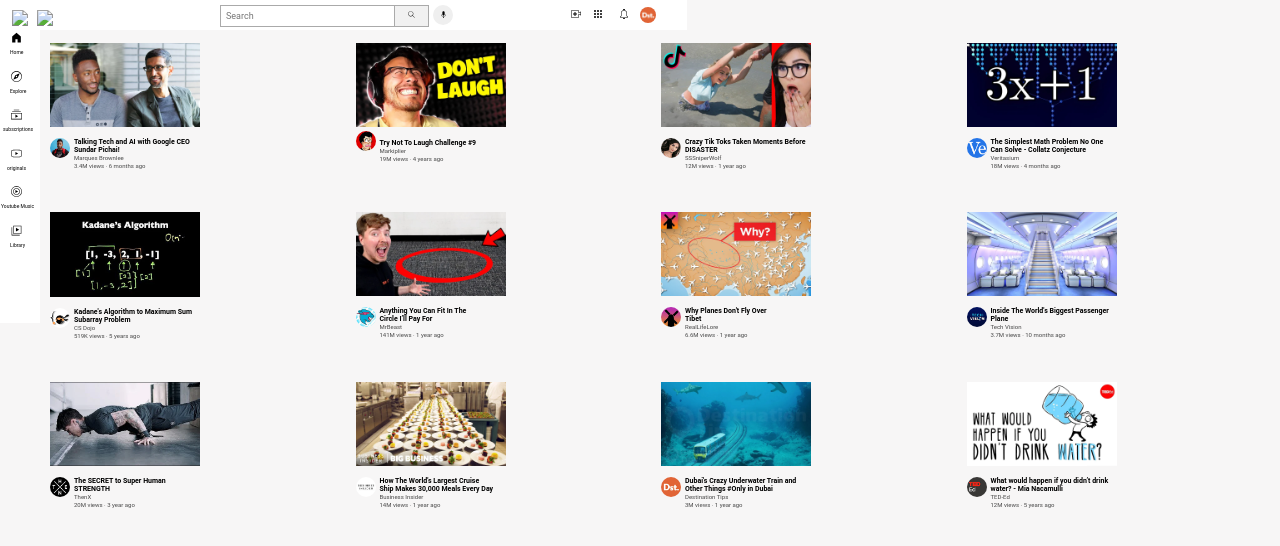
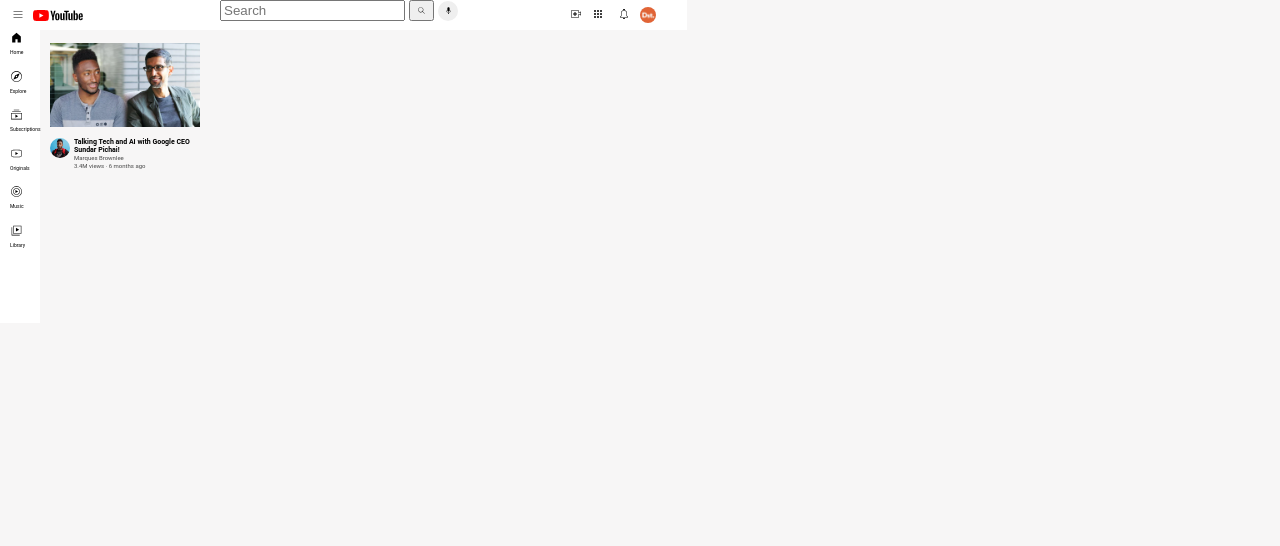
Before and after one commit to Garuka207/newyoutube, a plain HTML site: page index.html in a window 1280 px wide. Drawn offline with Linux system fonts and the light colour scheme.

Commit message:
Update index.html

```diff
--- a/index.html
+++ b/index.html
@@ -1,268 +1,82 @@
 <!DOCTYPE html>
-<html>
+<html lang="en">
 <head>
-        <title>Youtube</title>
-        <link rel="stylesheet" href="/html/index.css">
+  <meta charset="UTF-8">
+  <meta name="viewport" content="width=device-width, initial-scale=1.0">
+  <title>YouTube Clone</title>
+  <link rel="stylesheet" href="index.css">
 </head>
-
 <body>
-        <div class="header">
+  <!-- Header Section -->
+  <header class="header">
     <div class="left">
-            <img src="hamburger-menu.svg" class="hamburger-menu">
-            <img src="youtube-logo.svg" class="youtube-logo">
+      <img src="/header/hamburger-menu.svg" class="hamburger-menu" alt="Menu">
+      <img src="/header/youtube-logo.svg" class="youtube-logo" alt="YouTube Logo">
     </div>
 
-
     <div class="middle">
-            <input type="text" placeholder="Search" class="Search-box">
-            <button class="box"> <img src="/header/search.svg" class="search-icon"></button>
-            <button class="voice"> <img src="/header/voice-search-icon.svg" class="search-icon"></button>
+      <input type="text" placeholder="Search" class="search-box">
+      <button class="search-btn">
+        <img src="/header/search.svg" class="search-icon" alt="Search">
+      </button>
+      <button class="voice">
+        <img src="/header/voice-search-icon.svg" class="search-icon" alt="Voice Search">
+      </button>
     </div>
 
+    <div class="right">
+      <img src="/header/upload.svg" class="upload-icon" alt="Upload">
+      <img src="/header/youtube-apps.svg" class="apps-icon" alt="Apps">
+      <img src="/header/notifications.svg" class="notifications-icon" alt="Notifications">
+      <img src="/channel profiles/channel-11.jpeg" class="my-channel" alt="My Channel">
+    </div>
+  </header>
 
-        <div class="right">
-            <img src="/header/upload.svg" class="upload-icon">
-            <img src="/header/youtube-apps.svg" class="apps-icon">
-            <img src="/header/notifications.svg" class="notifications-icon">
-            <img src="/channel profiles/channel-11.jpeg" class="my-channel">
+  <!-- Sidebar -->
+  <aside class="leftone">
+    <div class="left-icons">
+      <img src="/left icons/home.svg" class="icon" alt="Home">
+      <p class="icon-title">Home</p>
+    </div>
+    <div class="left-icons">
+      <img src="/left icons/explore.svg" class="icon" alt="Explore">
+      <p class="icon-title">Explore</p>
+    </div>
+    <div class="left-icons">
+      <img src="/left icons/subscriptions.svg" class="icon" alt="Subscriptions">
+      <p class="icon-title">Subscriptions</p>
+    </div>
+    <div class="left-icons">
+      <img src="/left icons/originals.svg" class="icon" alt="Originals">
+      <p class="icon-title">Originals</p>
+    </div>
+    <div class="left-icons">
+      <img src="/left icons/youtube-music.svg" class="icon" alt="YouTube Music">
+      <p class="icon-title">Music</p>
+    </div>
+    <div class="left-icons">
+      <img src="/left icons/library.svg" class="icon" alt="Library">
+      <p class="icon-title">Library</p>
+    </div>
+  </aside>
+
+  <!-- Video Grid -->
+  <main class="thumbnails">
+    <!-- Example video block (repeat for all videos) -->
+    <div class="video">
+      <img src="/thumbnails/thumbnail-1.webp" class="thumbnail" alt="Video Thumbnail">
+      <div class="video-info">
+        <img src="/channel profiles/channel-1.jpeg" class="profile" alt="Channel Profile">
+        <p class="title">
+          Talking Tech and AI with Google CEO <br> Sundar Pichai!
+          <br>
+          <span class="status-and-name">Marques Brownlee<br>3.4M views · 6 months ago</span>
+        </p>
       </div>
     </div>
 
-        <div class="leftone">
-
-        <div class="left-icons">
-            <img src="/left icons/home.svg" class="icon">
-            <p class="icon-title">Home</p>
-        </div>
-        <div class="left-icons">
-            <img src="/left icons/explore.svg" class="icon">
-            <p class="icon-title">Explore</p>
-        </div>
-        <div class="left-icons">
-            <img src="/left icons/subscriptions.svg" class="icon">
-            <p class="icon-titlerd">subscriptions</p>
-        </div>
-        <div class="left-icons">
-            <img src="/left icons/originals.svg" class="icon">
-            <p class="icon-titlend">originals</p>
-        </div>
-        <div class="left-icons">
-            <img src="/left icons/youtube-music.svg" class="icon">
-            <p class="icon-titlest">Youtube Music</p>
-        </div>
-        <div class="left-icons">
-            <img src="/left icons/library.svg" class="icon">
-            <p class="icon-title">Library</p>
-        </div>
-
-        </div>
-
-
-
-
-
-
-
-
-
-
-
-
-
-<div class="thumbnailss">
-
-            <div>
-            <img src="/thumbnails/thumbnail-1.webp" class="thumbnail">
-            <div>
-            <img src="/channel profiles/channel-1.jpeg" class="profile">
-            <p class="title">
-    Talking Tech and AI with Google CEO <br> Sundar Pichai!<br>
-    <spam class="status-and-name">Marques Brownlee<br>
-    3.4M views · 6 months ago</spam>
-    </p>
-
-
-    </div>
-
-    </div>
-
-
-    <div>
-            <img src="/thumbnails/thumbnail-2.webp" class="thumbnail">
-            <div>
-            <img src="/channel profiles/channel-2.jpeg" class="profile">
-            <p class="title">
-    Try Not To Laugh Challenge #9<br>
-    <spam class="status-and-name">Markiplier<br>
-    19M views · 4 years ago</spam>
-    </p>
-
-</div>
-</div>
-
-
-    <div>
-            <img src="/thumbnails/thumbnail-3.webp" class="thumbnail">
-            <div>
-            <img src="/channel profiles/channel-3.jpeg" class="profile">
-            <p class="title">
-
-Crazy Tik Toks Taken Moments Before  <br> DISASTER<br>
-    <spam class="status-and-name">SSSniperWolf<br>
-    12M views · 1 year ago</spam>
-    </p>
-
-</div>
-</div>
-
-
-
-    <div>
-            <img src="/thumbnails/thumbnail-4.webp" class="thumbnail">
-            <div>
-            <img src="/channel profiles/channel-4.jpeg" class="profile">
-            <p class="title">
-
-The Simplest Math Problem No One <br> Can Solve - Collatz Conjecture<br>
-    <spam class="status-and-name">Veritasium<br>
-    18M views · 4 months ago</spam>
-    </p>
-
-</div>
-</div>
-
-
-
-    <div>
-            <img src="/thumbnails/thumbnail-5.webp" class="thumbnail">
-            <div>
-            <img src="/channel profiles/channel-5.jpeg" class="profile">
-            <p class="title">
-    Kadane's Algorithm to Maximum Sum <br> Subarray Problem<br>
-    <spam class="status-and-name">CS Dojo<br>
-    519K views · 5 years ago</spam>
-    </p>
-
-</div>
-</div>
-
-    <div>
-            <img src="/thumbnails/thumbnail-6.webp" class="thumbnail">
-            <div>
-            <img src="/channel profiles/channel-6.jpeg" class="profile">
-            <p class="title">
-    Anything You Can Fit In The <br> Circle I’ll Pay For<br>
-    <spam class="status-and-name">MrBeast<br>
-    141M views · 1 year ago</spam>
-    </p>
-
-</div>
-</div>
-
-
-    <div>
-            <img src="/thumbnails/thumbnail-7.webp" class="thumbnail">
-            <div>
-            <img src="/channel profiles/channel-7.jpeg" class="profile">
-            <p class="title">
-    Why Planes Don't Fly Over <br>  Tibet<br>
-    <spam class="status-and-name">RealLifeLore<br>
-    6.6M views · 1 year ago</spam>
-    </p>
-
-</div>
-</div>
-
-
-
-    <div>
-            <img src="/thumbnails/thumbnail-8.webp" class="thumbnail">
-            <div>
-            <img src="/channel profiles/channel-8.jpeg" class="profile">
-            <p class="title">
-    Inside The World's Biggest  Passenger <br> Plane<br>
-    <spam class="status-and-name">Tech Vision<br>
-    3.7M views · 10 months ago</spam>
-    </p>
-
-</div>
-</div>
-
-
-
-
-    <div>
-            <img src="/thumbnails/thumbnail-9.webp" class="thumbnail">
-            <div>
-            <img src="/channel profiles/channel-9.jpeg" class="profile">
-            <p class="title">
-
-The SECRET to Super Human <br> STRENGTH<br>
-    <spam class="status-and-name">ThenX<br>
-    20M views · 3 year ago</spam>
-    </p>
-
-</div>
-</div>
-
-
-
-    <div>
-            <img src="/thumbnails/thumbnail-10.webp" class="thumbnail">
-            <div>
-            <img src="/channel profiles/channel-10.jpeg" class="profile">
-            <p class="title">
-    How The World's Largest Cruise <br> Ship Makes 30,000 Meals Every Day<br>
-    <spam class="status-and-name">Business Insider<br>
-    14M views · 1 year ago</spam>
-    </p>
-
-</div>
-</div>
-
-
-
-
-    <div>
-            <img src="/thumbnails/thumbnail-11.webp" class="thumbnail">
-            <div>
-            <img src="/channel profiles/channel-11.jpeg" class="profile">
-            <p class="title">
-    Dubai's Crazy Underwater Train and <br> Other Things #Only in Dubai<br>
-    <spam class="status-and-name">Destination Tips<br>
-    3M views · 1 year ago</spam>
-    </p>
-
-</div>
-</div>
-
-
-
-
-    <div>
-            <img src="/thumbnails/thumbnail-12.webp" class="thumbnail">
-            <div>
-            <img src="/channel profiles/channel-12.jpeg" class="profile">
-            <p class="title">
-    What would happen if you didn’t drink  <br> water? - Mia Nacamulli<br>
-    <spam class="status-and-name">TED-Ed<br>
-    12M views · 5 years ago</spam>
-    </p>
-
-</div>
-</div>
-</div>
-
-
-
-
-
-
-
-
-
-
-
-
+    <!-- You can copy the block above for the rest of your thumbnails -->
+    <!-- (Keep structure identical; just change image paths and text) -->
+  </main>
 </body>
 </html>
```
Lines whose indentation alone changed are shown as unchanged.
